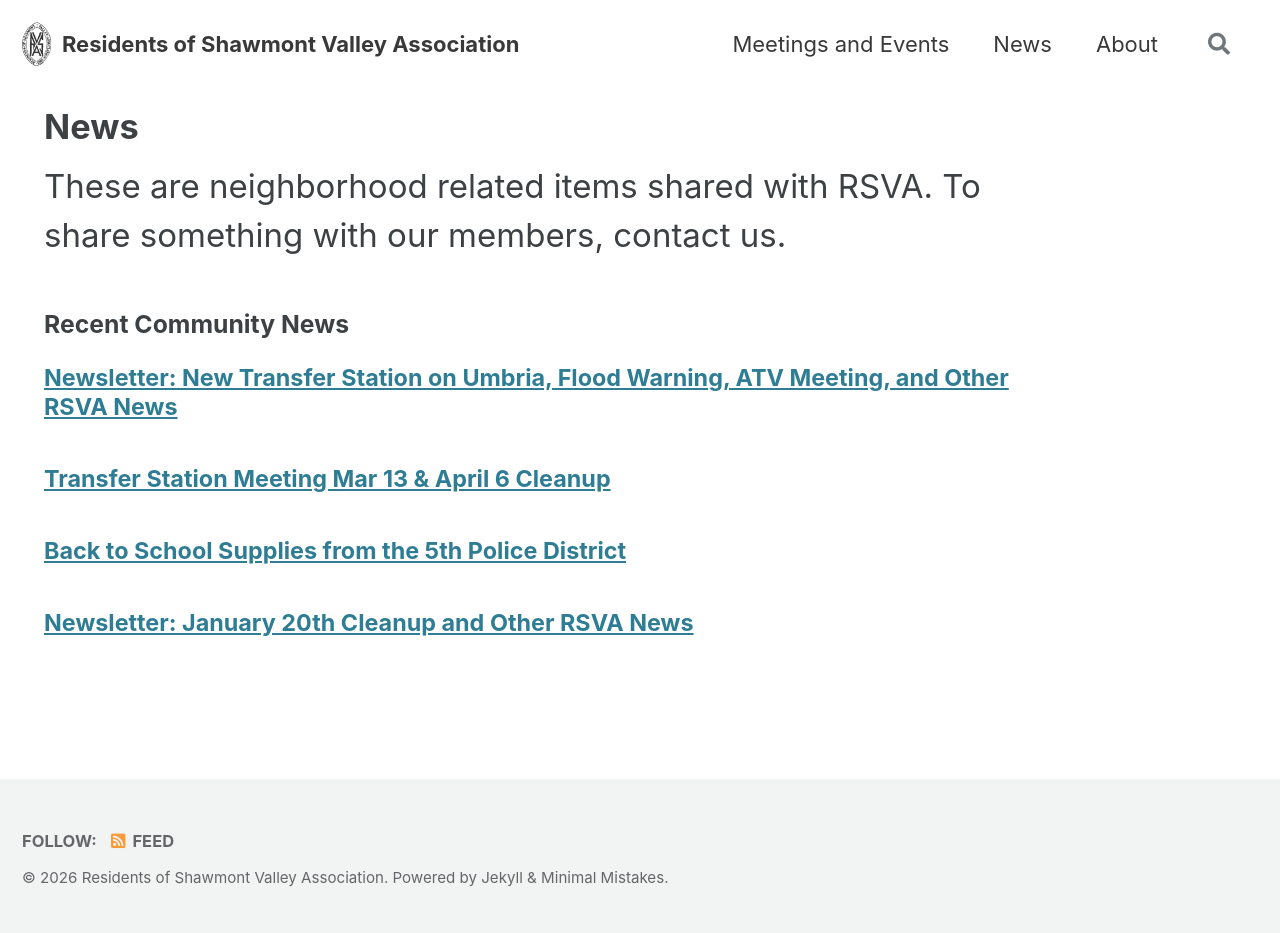
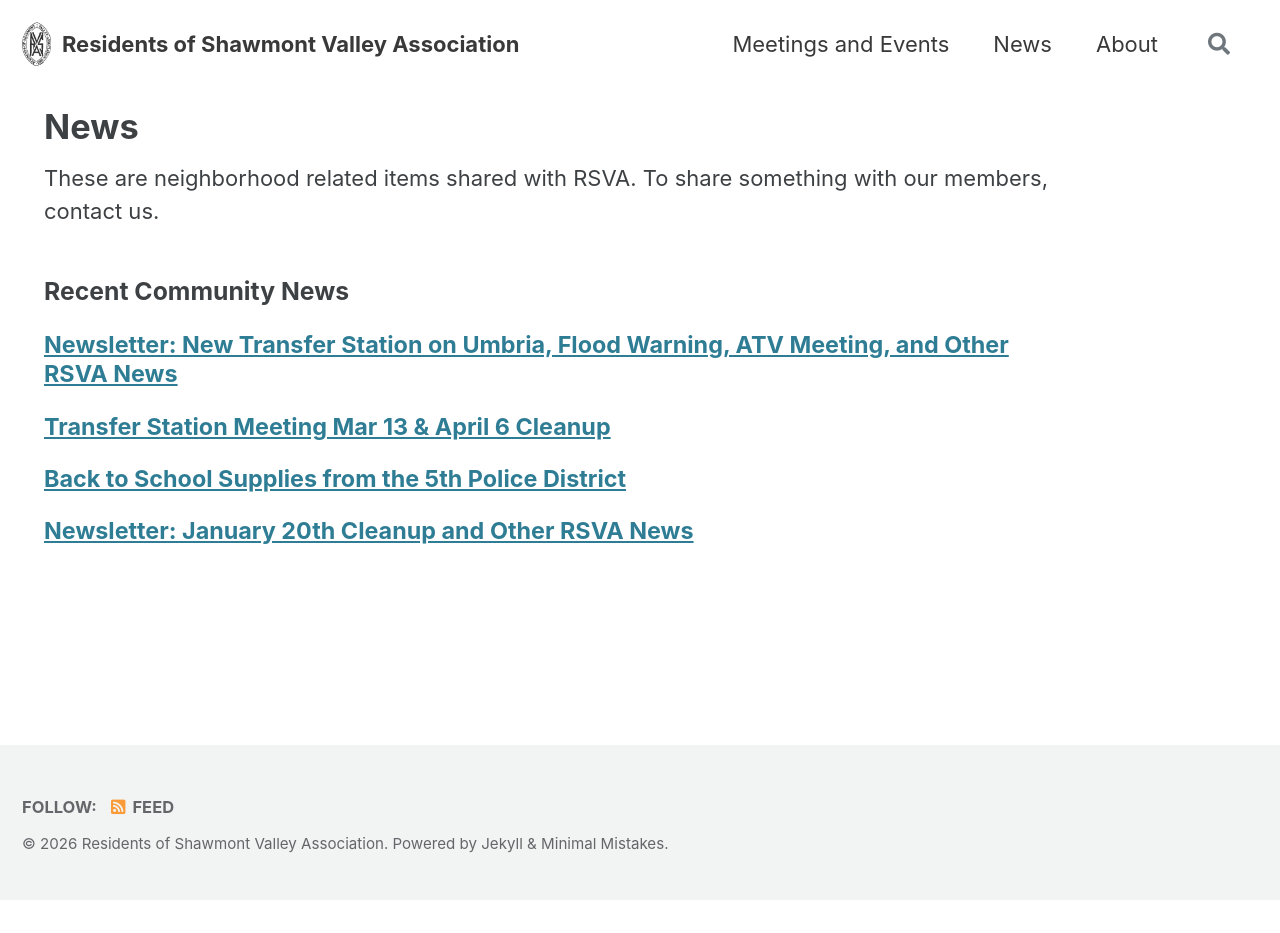
Before and after one commit to acouch/residents-of-shawmont-valley, a Jekyll site: the page built from _pages/news.md, in a window 1280 px wide. Built offline with Jekyll 4.4.1, drawn with Linux system fonts in a browser that asks for light colours; cached includes are drawn as plain includes; after the commit the page ends 900 px from its top, so only the background shows below that.

Commit message:
Remove font size for p, li, and dl elements
Removed font size styling for paragraphs, list items, and definition lists.

```diff
--- a/_sass/minimal-mistakes/_page.scss
+++ b/_sass/minimal-mistakes/_page.scss
@@ -111,12 +111,6 @@ body {
 			opacity: 1;
 		}
 	}
-
-  p,
-  li,
-  dl {
-    font-size: 1.5em;
-  }
 
   /* paragraph indents */
   p {
```
